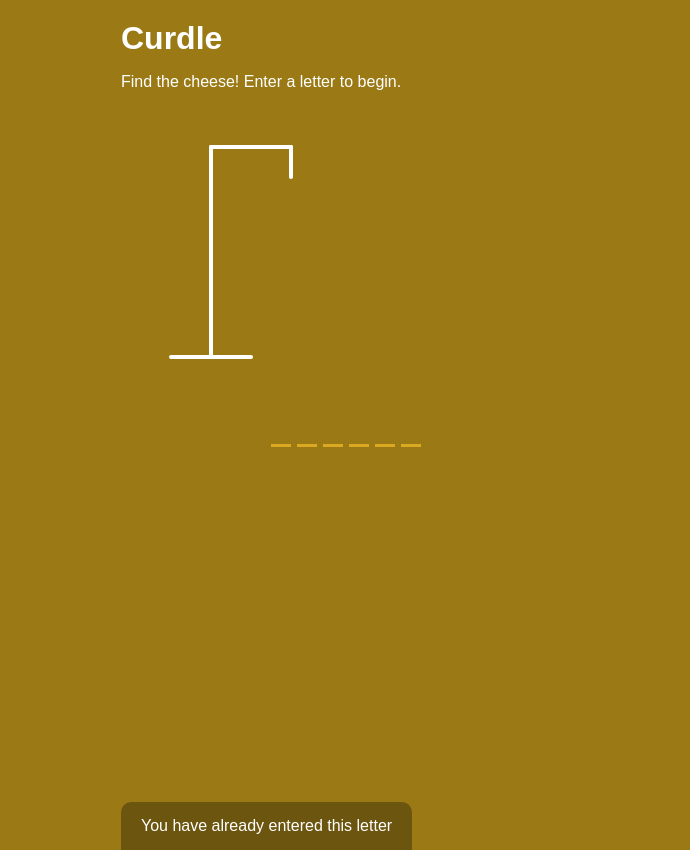
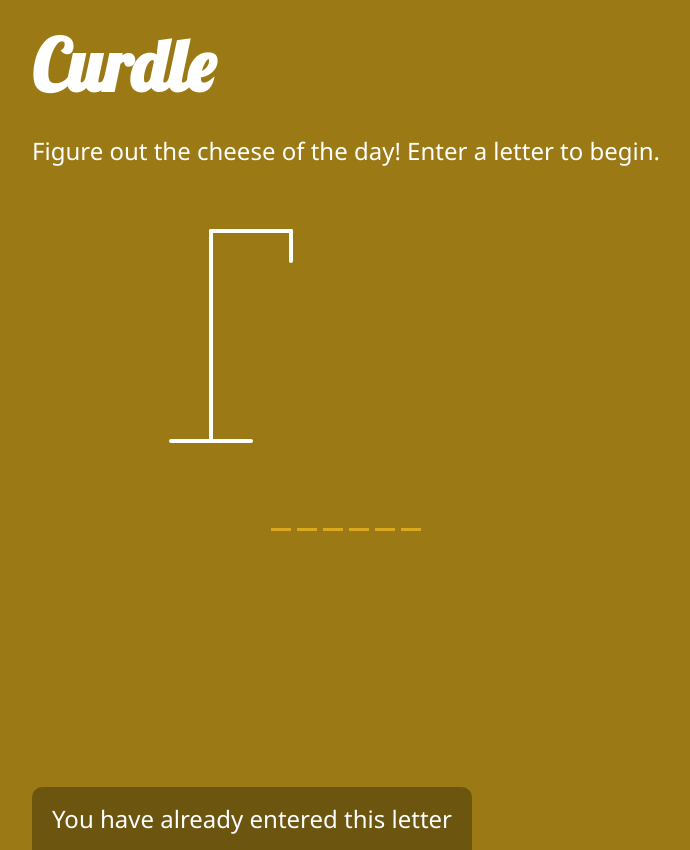
Before and after one commit to romajoy/curdle-frontend, a React (Create React App) app: page / in a window 1280 px wide. Shown: the whole page, without its empty margins (294-984 px from the left). Built offline with nearby package versions, Linux system fonts and the light colour scheme.

Commit message:
font update

```diff
--- a/public/index.html
+++ b/public/index.html
@@ -3,8 +3,9 @@
   <head>
     <meta charset="utf-8" />
     <meta name="viewport" content="width=device-width, initial-scale=1" />
-    <link src="https://www.fontspace.com/cheese-and-mouse-font-f32472"/>
-    <title>Curdle</title>
+    <link rel="preconnect" href="https://fonts.googleapis.com">
+    <link rel="preconnect" href="https://fonts.gstatic.com" crossorigin>
+    <link href="https://fonts.googleapis.com/css2?family=Lobster&display=swap" rel="stylesheet">    <title>Curdle</title>
   </head>
   <body>
     <noscript>You need to enable JavaScript to run this app.</noscript>
--- a/src/App.css
+++ b/src/App.css
@@ -1,17 +1,27 @@
 * {
   box-sizing: border-box;
+}
+
+.curdle-title {
+  font-family: 'Lobster', cursive;
+  font-size: 3em;
+}
+
+.play-prompt {
+  font-family:'Segoe UI', Tahoma, Geneva, Verdana, sans-serif
 }
 
 body {
   background-color: #9b7a16;
   color: #fff;
-  font-family: Arial, Helvetica, sans-serif;
+  font-family: 'Segoe UI', Tahoma, Geneva, Verdana, sans-serif;
   display: flex;
   flex-direction: column;
   align-items: center;
-  height: 80vh;
+  height: 100vh;
   margin: 0;
   overflow: hidden;
+  font-size: 1.5em;
 }
 
 h1 {
--- a/src/components/Header.js
+++ b/src/components/Header.js
@@ -3,8 +3,8 @@ import React from 'react'
 const Header = () => {
   return (
     <>
-    <h1>Curdle</h1>
-    <p>Find the cheese!  Enter a letter to begin.</p>
+    <h1 className="curdle-title">Curdle</h1>
+    <p className="play-prompt">Figure out the cheese of the day!  Enter a letter to begin.</p>
 
     </>
   )
--- a/src/components/Popup.js
+++ b/src/components/Popup.js
@@ -7,11 +7,11 @@ const Popup = ({correctLetters, wrongLetters, selectedWord, setPlayable, playAga
     let playable = true;
 
     if (checkWin(correctLetters, wrongLetters, selectedWord) === 'win') {
-        finalMessage = 'Congratulations! You won!';
+        finalMessage = 'Congratulations! YOU FIGURED OUT THE CHEESE!!';
         playable = false;
     } else if (checkWin(correctLetters, wrongLetters, selectedWord) === 'lose') {
-        finalMessage = 'Unfortunately you lost.' ;
-        finalMessageRevealWord = `... the word was ${selectedWord}`;
+        finalMessage = 'YOU CUT THE CHEESE!!!' ;
+        finalMessageRevealWord = `... the cheese was ${selectedWord}`;
         playable = false;
     }
 
@@ -21,7 +21,7 @@ const Popup = ({correctLetters, wrongLetters, selectedWord, setPlayable, playAga
     <div className="popup-container" style={finalMessage !== '' ? {display: 'flex'} : {}}>
     <div className="popup">
       <h2>{finalMessage}</h2>
-      <h3>{finalMessageRevealWord}</h3>
+      <h4>{finalMessageRevealWord}</h4>
       <button onClick={playAgain}>Play Again</button>
     </div>
   </div>
```
